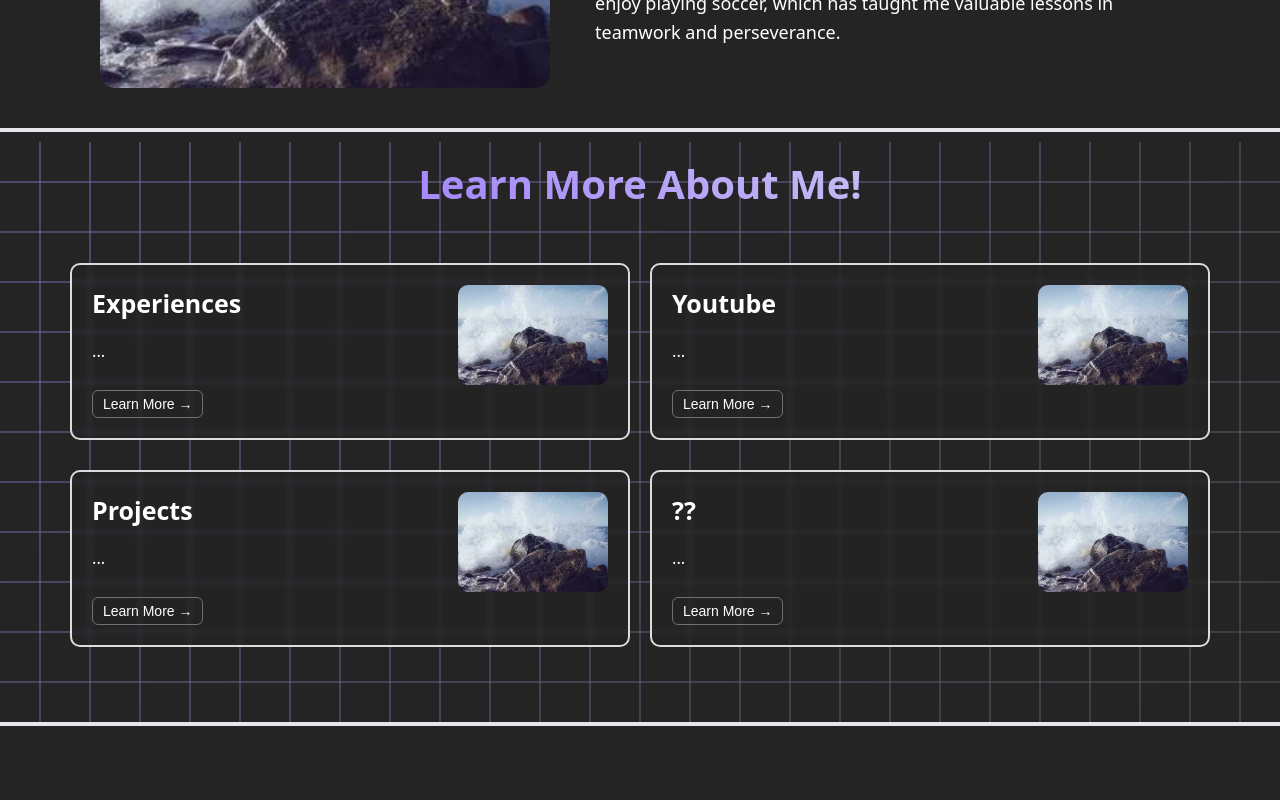
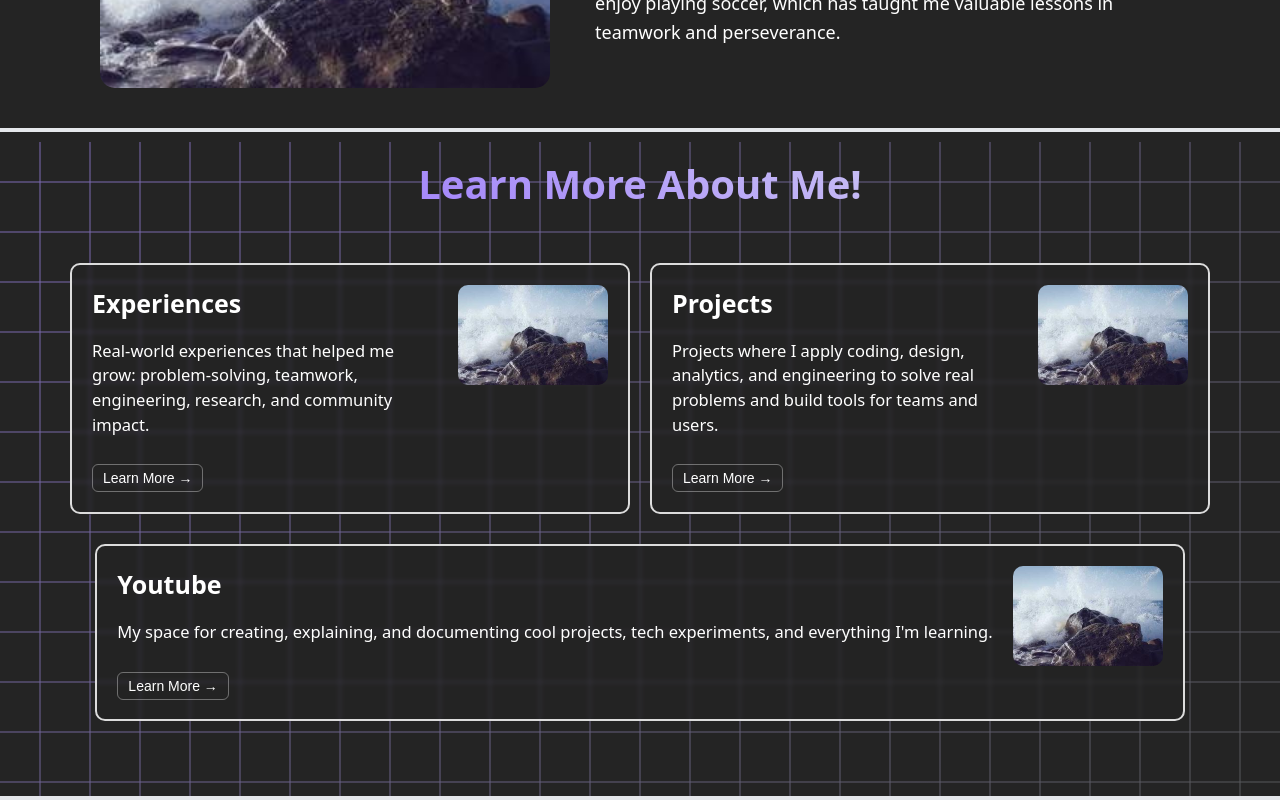
Before and after one commit to VihaanChhabria/portfolio, a React (Vite) app: page / in a window 1280 px wide. Shown: the part 998-1798 px from the top of the page. Before the commit the page ends 1724 px from the top, so only its background shows below. Built offline with nearby package versions, Linux system fonts and the light colour scheme.

Commit message:
added back buttons and descriptions for section picker

```diff
--- a/src/components/SectionPicker.jsx
+++ b/src/components/SectionPicker.jsx
@@ -34,13 +34,36 @@ return (
                                 gridTemplateColumns: "repeat(2, 1fr)",
                                 gap: "20px",
                                 rowGap: "30px",
-                            justifyContent: "center"
+                                justifyContent: "center",
                             }}
                         >
-                        <SectionPickerCard title={"Experiences"} description={"..."} image={AboutMePicture} destination={"experiences"}/>
-                        <SectionPickerCard title={"Youtube"} description={"..."} image={AboutMePicture} destination={""}/>
-                        <SectionPickerCard title={"Projects"} description={"..."} image={AboutMePicture} destination={"projects"}/>
-                        <SectionPickerCard title={"??"} description={"..."} image={AboutMePicture} destination={""}/>
+                            <SectionPickerCard
+                                title={"Experiences"}
+                                description={"Real-world experiences that helped me grow: problem-solving, teamwork, engineering, research, and community impact."}
+                                image={AboutMePicture}
+                                destination={"experiences"}
+                            />
+                            <SectionPickerCard
+                                title={"Projects"}
+                                description={"Projects where I apply coding, design, analytics, and engineering to solve real problems and build tools for teams and users."}
+                                image={AboutMePicture}
+                                destination={"projects"}
+                            />
+                            <div
+                                style={{
+                                    gridColumn: "1 / -1",
+                                    display: "flex",
+                                    justifyContent: "center",
+                                    width: "100%",
+                                }}
+                            >
+                                <SectionPickerCard
+                                    title={"Youtube"}
+                                    description={"My space for creating, explaining, and documenting cool projects, tech experiments, and everything I'm learning."}
+                                    image={AboutMePicture}
+                                    destination={"youtube"}
+                                />
+                            </div>
                         </div>
                     </div>
                 </div>
--- a/src/pages/ExperiencesPage.jsx
+++ b/src/pages/ExperiencesPage.jsx
@@ -1,14 +1,30 @@
-import { CircleStar, GraduationCap, Heart, Users } from "lucide-react";
+import { ArrowLeft, CircleStar, GraduationCap, Heart, Users } from "lucide-react";
 import React, { useEffect } from "react";
 import Section from "../components/Section";
 import Card from "../components/Card";
+import { useNavigate } from "react-router-dom";
 
 const ExperiencesPage = () => {
+  const navigate = useNavigate();
   useEffect(() => {
     scrollTo(0, 0);
   }, []);
   return (
     <div>
+      <button
+        style={{
+          position: "absolute",
+          top: "10px",
+          left: "10px",
+          background: "transparent",
+          border: "none",
+          cursor: "pointer",
+          zIndex: "1000",
+        }}
+        onClick={() => navigate("/")}
+      >
+        <ArrowLeft size={35} />
+      </button>
       <Section
         icon={<GraduationCap size={58} color="#a78bfa" />}
         title={"Education"}
--- a/src/pages/ProjectsPage.jsx
+++ b/src/pages/ProjectsPage.jsx
@@ -1,7 +1,7 @@
 import React, { useEffect, useRef, useState } from "react";
 import ProjectCard from "../components/ProjectCard";
 import PowerBIGameDashboard from "../assets/PowerBIGameDashboard.png";
-import { ChevronLeft, ChevronRight, Code2 } from "lucide-react";
+import { ArrowLeft, ChevronLeft, ChevronRight, Code2 } from "lucide-react";
 
 import ArrowSwap1 from "../assets/ProjectImages/ArrowSwap1.png";
 import ArrowSwap2 from "../assets/ProjectImages/ArrowSwap2.png";
@@ -22,6 +22,7 @@ import VScouter3 from "../assets/ProjectImages/VScouter3.png";
 import VScouter4 from "../assets/ProjectImages/VScouter4.png";
 import YDEP1 from "../assets/ProjectImages/YDEP1.png";
 import YDEP2 from "../assets/ProjectImages/YDEP2.png";
+import { useNavigate } from "react-router-dom";
 
 const projects = [
   {
@@ -197,6 +198,8 @@ const projects = [
 
 
 const ProjectsPage = () => {
+  const navigate = useNavigate();
+
   const [currentImageIndex, setCurrentImageIndex] = useState(0);
   const [activeProjectIndex, setActiveProjectIndex] = useState(0);
   const sectionsRef = useRef([]);
@@ -204,6 +207,8 @@ const ProjectsPage = () => {
   const activeProject = projects[activeProjectIndex];
 
   useEffect(() => {
+    scrollTo(0, 0);
+
     const observer = new IntersectionObserver(
       (entries) => {
         entries.forEach((entry) => {
@@ -269,10 +274,21 @@ const ProjectsPage = () => {
         display: "flex",
         flexDirection: "column",
         alignItems: "center",
-        marginLeft: "120px",
-        marginRight: "120px",
       }}
     >
+      <button
+        style={{
+          position: "absolute",
+          top: "10px",
+          left: "10px",
+          background: "transparent",
+          border: "none",
+          cursor: "pointer",
+        }}
+        onClick={() => navigate("/")}
+      >
+        <ArrowLeft size={35} />
+      </button>
       <h1
         style={{
           fontSize: "40px",
@@ -285,7 +301,13 @@ const ProjectsPage = () => {
         Learn About My Projects
       </h1>
 
-      <div style={{ display: "flex", flexDirection: "row" }}>
+      <div style={{
+        display: "flex", flexDirection: "row",
+        paddingBottom: "60px",
+        paddingLeft: "120px",
+        paddingRight: "120px",
+        borderBottom: "4px solid #e5e7eb"
+      }}>
         <div
           style={{
             display: "flex",
@@ -407,6 +429,21 @@ const ProjectsPage = () => {
           )}
         </div>
       </div>
+      <div style={{ textAlign: "center", marginTop: "20px" }}>
+        <button
+          onClick={() => navigate("/")}
+          style={{
+            background: "rgba(75, 75, 75, 0.7)",
+            border: "none",
+            borderRadius: "6px",
+            padding: "10px 20px",
+            cursor: "pointer",
+            marginBottom: "20px",
+          }}
+        >
+          <span style={{ fontSize: "20px" }}>Back to Home Page</span>
+        </button>
+      </div>
     </div>
   );
 };
```
Lines whose indentation alone changed are shown as unchanged.
